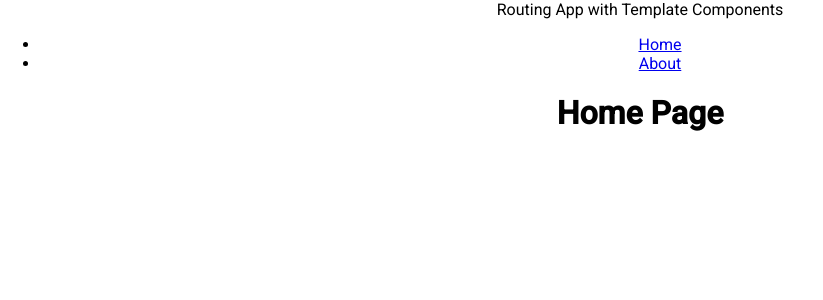
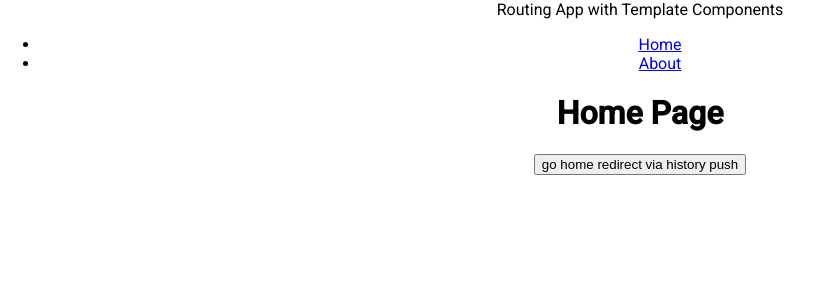
Before and after one commit to themichaelkarpen/react-learning-app, a React (Create React App) app: page / in a window 1280 px wide. Shown: the top 300 px of the page, without its empty margins (0-823 px from the left). Built offline with nearby package versions, Linux system fonts and the light colour scheme.

Commit message:
Using history.push on button click
For an example of how to use history.push in a function

```diff
--- a/src/RoutingApp/views/Home.js
+++ b/src/RoutingApp/views/Home.js
@@ -1,9 +1,24 @@
-import React from 'react'
+import React, { useState, useEffect } from "react";
+//import { withRouter } from 'react-router-dom';
 
-const Home = () => (
-  <div>
-    <h1>Home Page</h1>
-  </div>
-)
+const Home = (props) => { // note: props is needed for history push
+
+  useEffect(() => {
+    // redirect on component load - will never be able to access home
+    // props.history.push('/about')
+  }, []);
+
+  const sampleRedirect = () => {
+    props.history.push('/about')
+  }
+  return (
+    <div>
+      <h1>Home Page</h1>
+      <button onClick={()=>{
+          sampleRedirect()}}> go home redirect via history push
+      </button>
+    </div>
+  );
+}
 
 export default Home
```
